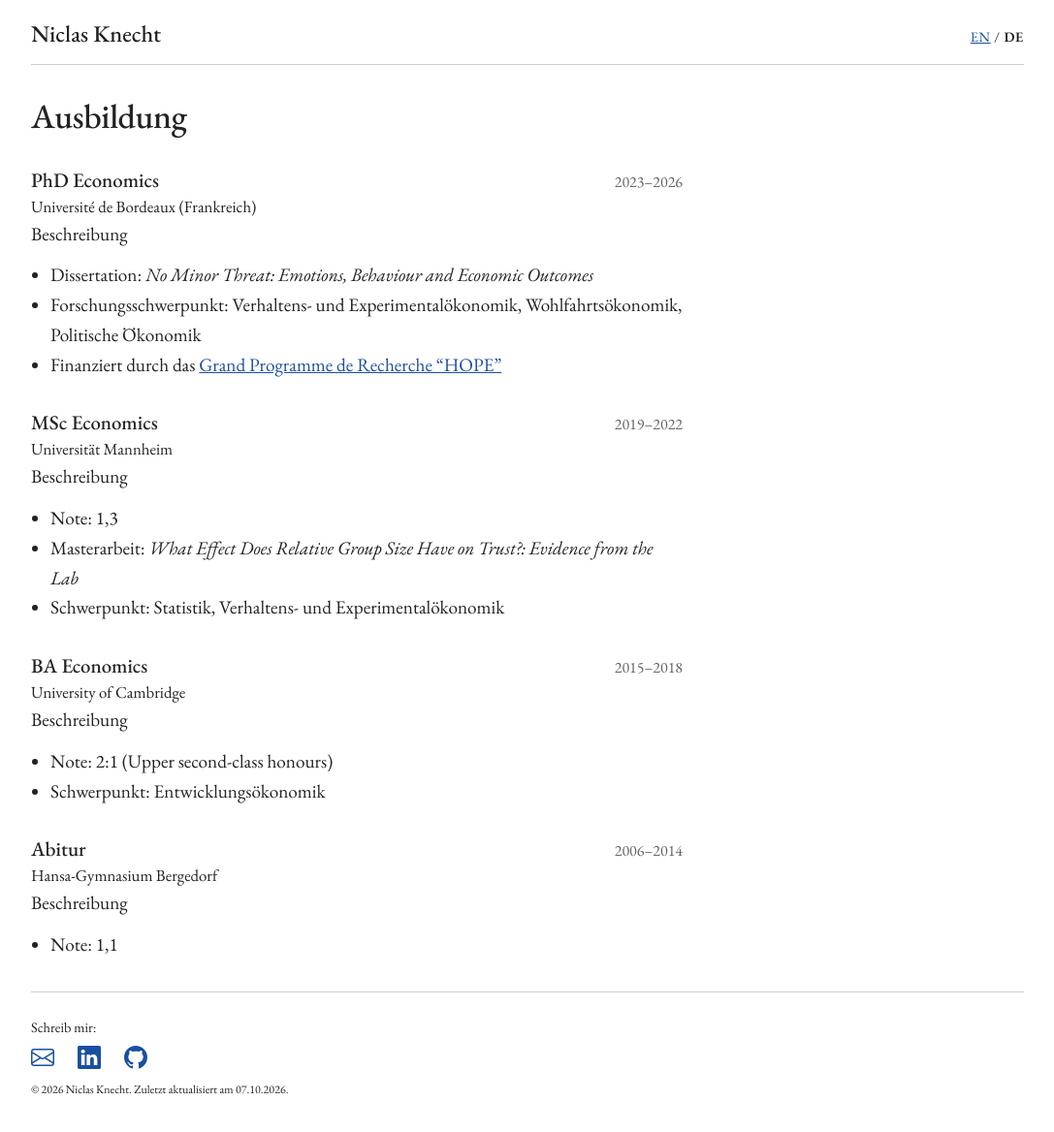
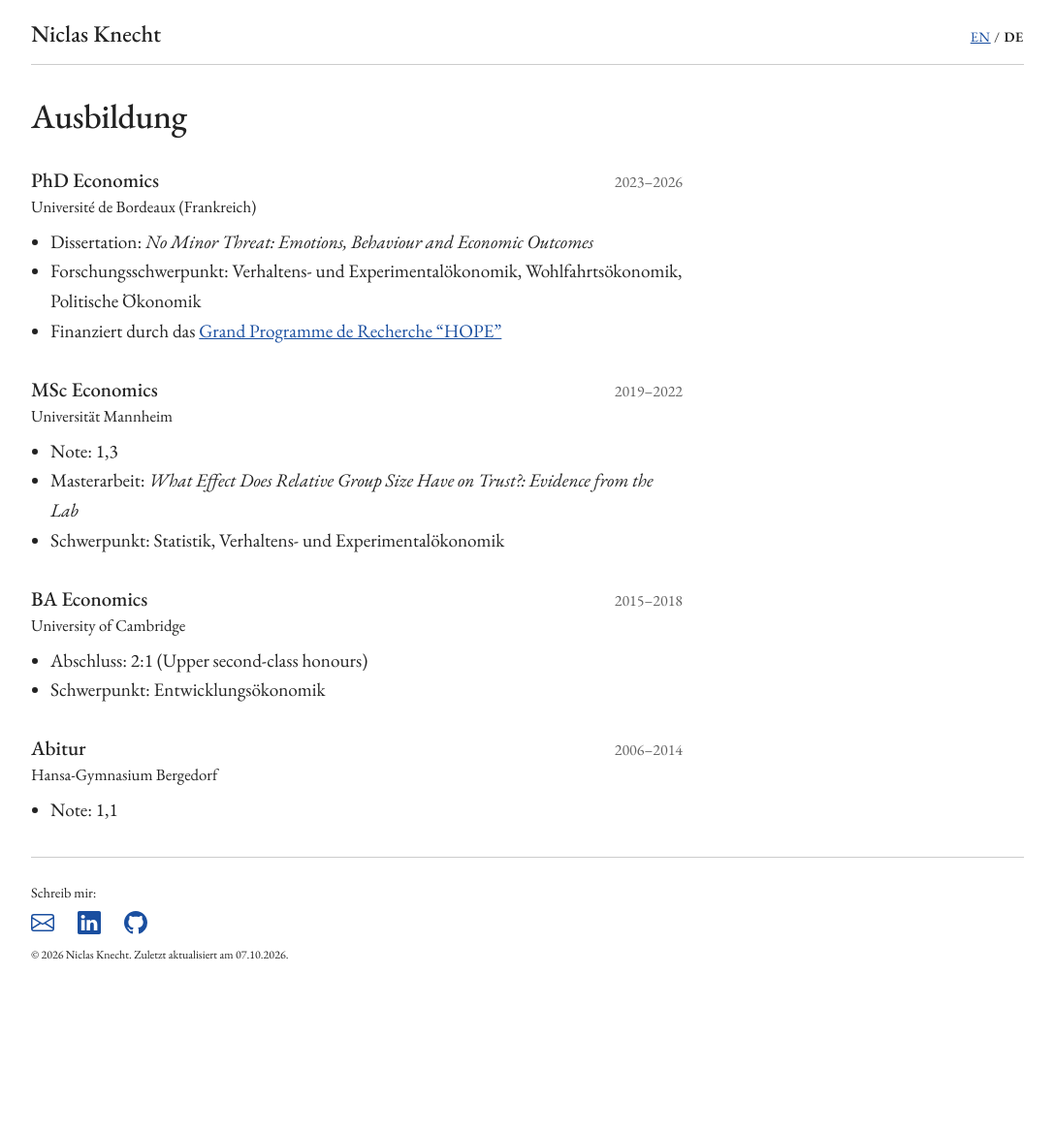
Before and after one commit to NiclasKnecht/niclasknecht.github.io, a Jekyll site: the page built from _content/de/education.md, in a window 1280 px wide and 1174 px high. Shown: the top 1168 px of the window at 97% size, without its empty margins (96-1183 px from the left). Built offline with Jekyll 4.4.1, drawn with Linux system fonts in a browser that asks for light colours.

Commit message:
Revise education entries and correct grades
Updated education details and removed placeholder descriptions.

```diff
--- a/_content/de/education.md
+++ b/_content/de/education.md
@@ -20,16 +20,12 @@ entries:
 ## PhD Economics <span>2023–2026</span> {#phd-economics}
 ### [Université de Bordeaux (Frankreich)](https://www.bse.u-bordeaux.fr/)
 
-Beschreibung
-
 - Dissertation: *No Minor Threat: Emotions, Behaviour and Economic Outcomes*
 - Forschungsschwerpunkt: Verhaltens- und Experimentalökonomik, Wohlfahrtsökonomik, Politische Ökonomik
 - Finanziert durch das [Grand Programme de Recherche "HOPE"](https://www.bse.u-bordeaux.fr/recherche/grand-programme-de-recherche-hope/)
 
 ## MSc Economics <span>2019–2022</span> {#msc-economics}
 ### [Universität Mannheim](https://www.vwl.uni-mannheim.de/)
-
-Beschreibung
 
 - Note: 1,3
 - Masterarbeit: *What Effect Does Relative Group Size Have on Trust?: Evidence from the Lab*
@@ -38,14 +34,10 @@ Beschreibung
 ## BA Economics <span>2015–2018</span> {#ba-economics}
 ### [University of Cambridge](https://www.econ.cam.ac.uk/)
 
-Beschreibung
-
-- Note: 2:1 (Upper second-class honours)
+- Abschluss: 2:1 (Upper second-class honours)
 - Schwerpunkt: Entwicklungsökonomik
 
 ## Abitur <span>2006–2014</span> {#abitur}
 ### [Hansa-Gymnasium Bergedorf](https://www.hansa-gymnasium.de/)
 
-Beschreibung
-
 - Note: 1,1
```
